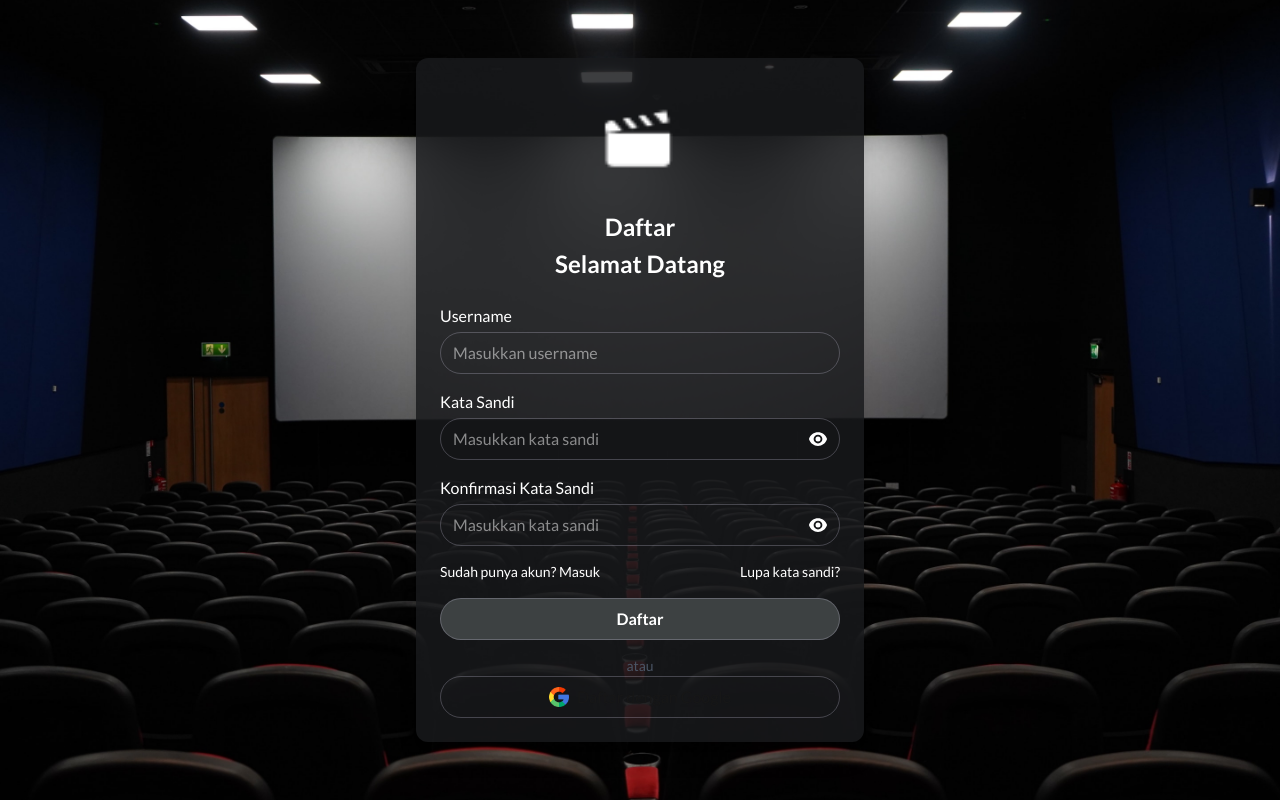
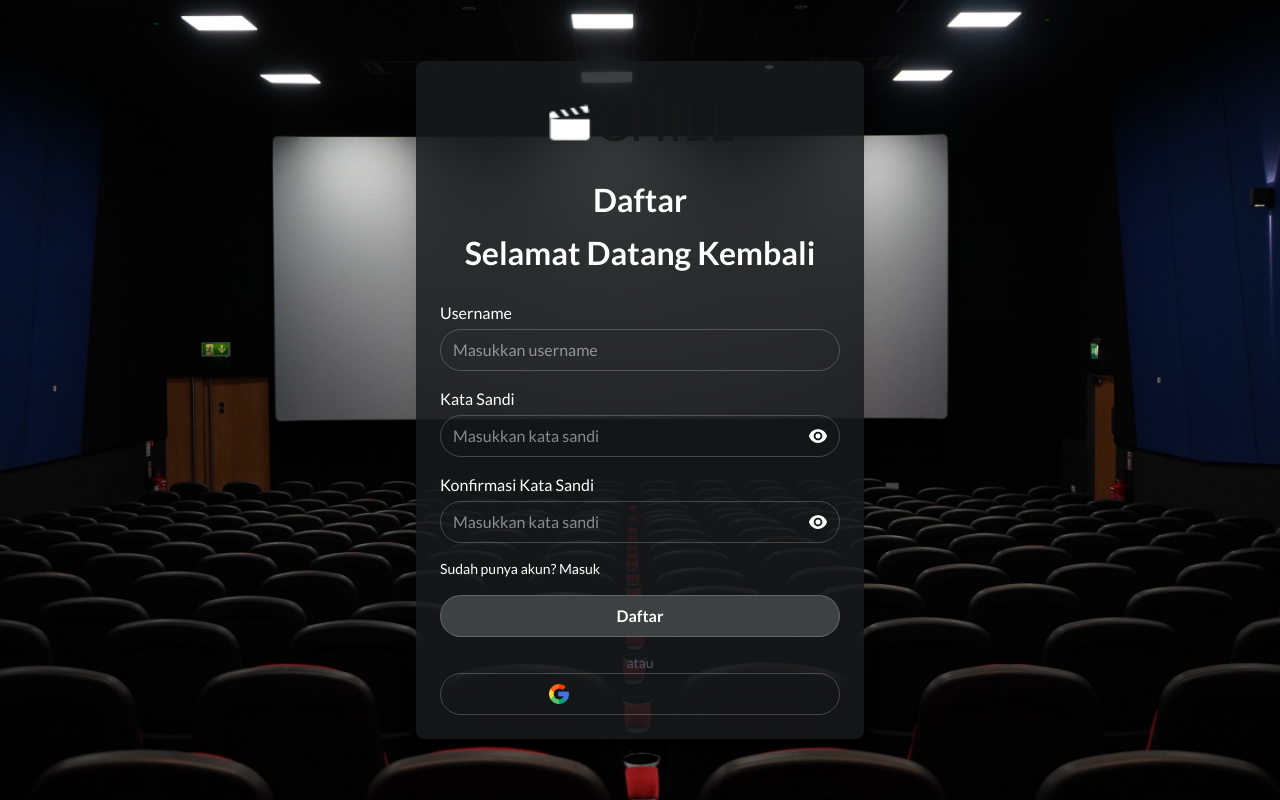
Before and after one commit to usepsofyaan/movieapphsi2advfe, a Next.js app: page /daftar in a window 1280 px wide. Built offline with nearby package versions, Linux system fonts and the light colour scheme; a web font is replaced by a local one.

Commit message:
fix: design login and register

```diff
--- a/app/daftar/page.js
+++ b/app/daftar/page.js
@@ -1,6 +1,7 @@
 "use client";
 import { useState } from "react";
 import Image from "next/image";
+import Link from "next/link";
 import { EyeIcon, EyeSlashIcon } from "@heroicons/react/24/solid";
 
 export default function Daftar() {
@@ -9,16 +10,21 @@ export default function Daftar() {
 
   return (
     <div className="min-h-screen flex items-center justify-center bg-cover bg-center p-[20px]" style={{ backgroundImage: "url('/backlogin.jpg')" }}>
-      <div className="bg-[#181A1CD6] rounded-xl shadow-xl p-6 w-full max-w-md">
+      <div className="bg-[#181A1CD6] rounded-[8px] shadow-xl p-[24px] w-full max-w-md">
         {/* Logo */}
         <div className="flex justify-center mb-4">
-          <Image src="/logo.png" alt="Logo" width={80} height={80} />
+          <div className="flex flex-cols items-center">
+            <Image src="/logo.png" alt="Logo" width={50} height={44} />
+            <Link href="/page" className="md:inline text-[28px] md:text-[50px]">
+              CHILL
+            </Link>
+          </div>
         </div>
 
         {/* Teks Selamat Datang */}
         <div className="text-center mb-6">
-          <h2 className="text-2xl font-bold text-[#ffffff] mb-[5px]">Daftar</h2>
-          <h5 className="text-2xl font-bold text-[#ffffff]">Selamat Datang</h5>
+          <h3 className="text-[18px] md:text-[32px] font-bold text-[#ffffff] mb-[5px]">Daftar</h3>
+          <h3 className="text-[18px] md:text-[32px] font-bold text-[#ffffff]">Selamat Datang Kembali</h3>
         </div>
 
         {/* Form Login */}
@@ -53,9 +59,6 @@ export default function Daftar() {
             <a href="/login" className="text-[#ffffff]">
               Sudah punya akun? Masuk
             </a>
-            <a href="/lupa-password" className="text-[#ffffff]">
-              Lupa kata sandi?
-            </a>
           </div>
 
           {/* Tombol Masuk */}
--- a/app/login/page.js
+++ b/app/login/page.js
@@ -1,6 +1,7 @@
 "use client";
 import { useState } from "react";
 import Image from "next/image";
+import Link from "next/link";
 import { EyeIcon, EyeSlashIcon } from "@heroicons/react/24/solid";
 
 export default function Login() {
@@ -11,12 +12,17 @@ export default function Login() {
       <div className="bg-[#181A1CD6] rounded-[8px] shadow-xl p-[24px] w-full max-w-md m-8">
         {/* Logo */}
         <div className="flex justify-center mb-4">
-          <Image src="/logo.png" alt="Logo" width={80} height={80} />
+          <div className="flex flex-cols items-center">
+            <Image src="/logo.png" alt="Logo" width={50} height={44} />
+            <Link href="/page" className="md:inline text-[28px] md:text-[50px]">
+              CHILL
+            </Link>
+          </div>
         </div>
 
         {/* Teks Selamat Datang */}
         <div className="text-center mb-6">
-          <h3 className="text-[32px] font-bold text-[#ffffff] mb-[5px]">Masuk</h3>
+          <h3 className="text-[18px] md:text-[32px] font-bold text-[#ffffff] mb-[5px]">Masuk</h3>
           <h3 className="text-[16px] font-normal text-[#ffffff]">Selamat Datang Kembali!</h3>
         </div>
 
```
